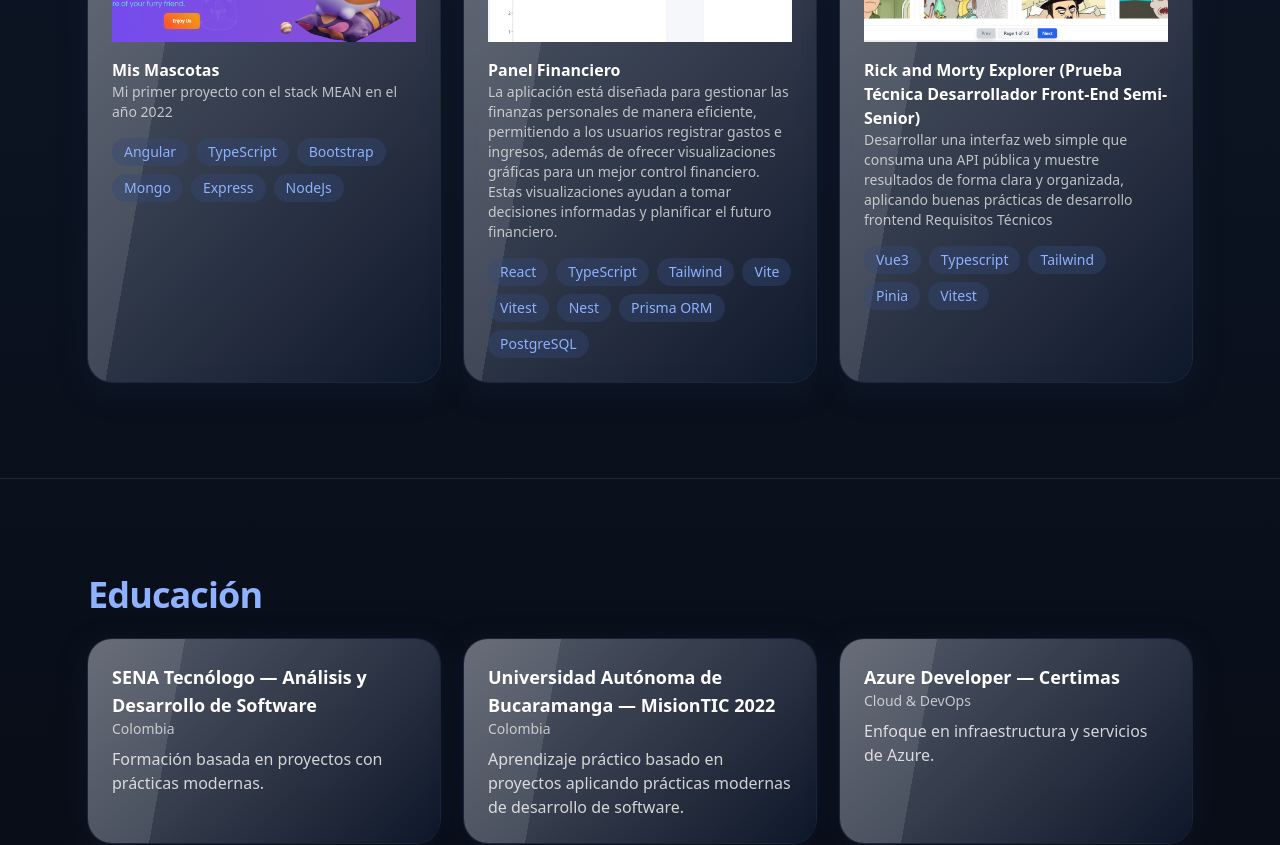
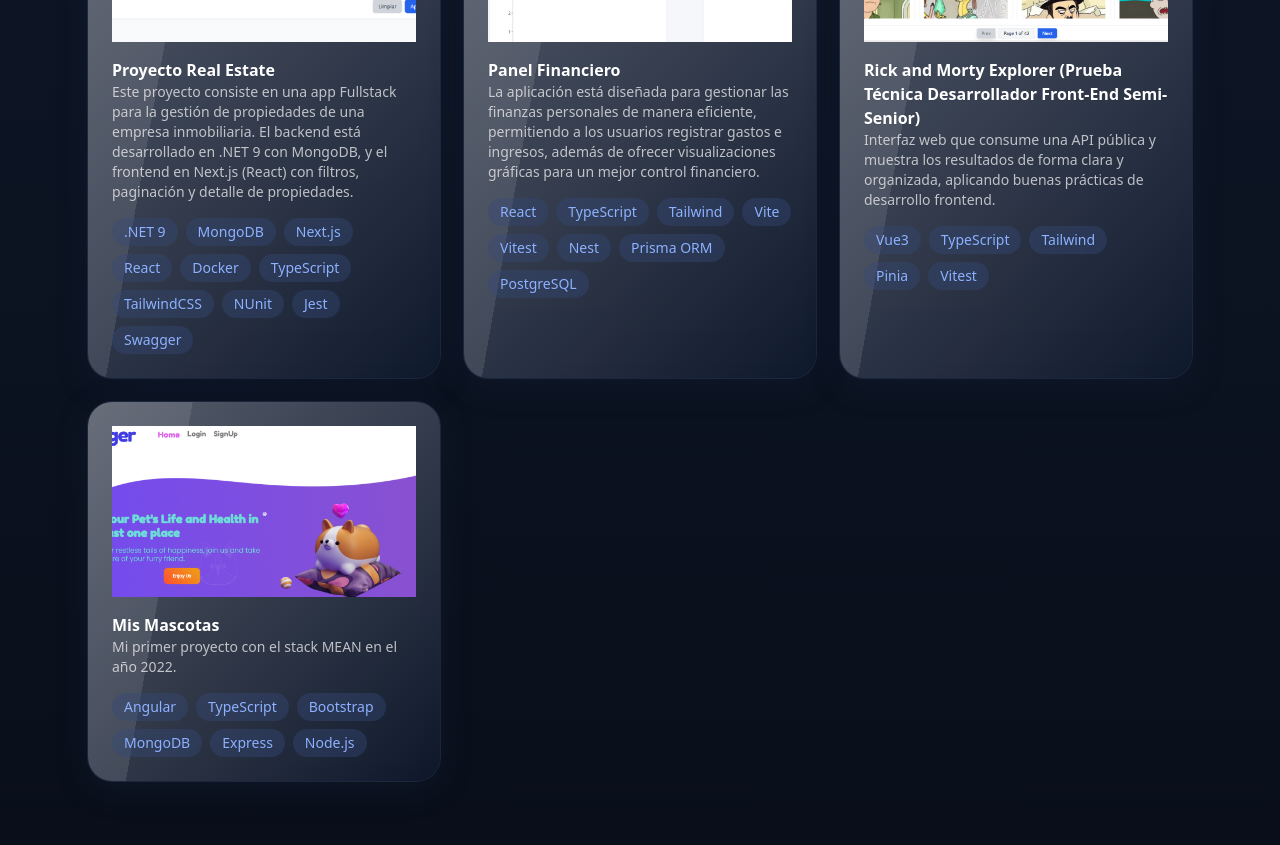
Before and after one commit to juasamaya/curriculum, a React (Vite) app: page / in a window 1280 px wide. Shown: the part 1640-2485 px from the top of the page. Built offline with nearby package versions, Linux system fonts and the light colour scheme.

Commit message:
Add real state project

```diff
--- a/src/App.tsx
+++ b/src/App.tsx
@@ -112,8 +112,8 @@ export default function App() {
               />
               <p className="mb-4">{selectedProject.desc}</p>
               <ul className="list-disc pl-6 mb-4">
-                {selectedProject.bullets.split(",").map((item, index) => (
-                  <li key={index}>{item.trim()}</li>
+                {selectedProject.bullets.map((item, index) => (
+                  <li key={index}>{item}</li>
                 ))}
               </ul>
               <ul className="flex flex-wrap gap-2 mb-4">
--- a/src/content/i18n.ts
+++ b/src/content/i18n.ts
@@ -1,6 +1,7 @@
 import mortyImage from './img/rick-morty.png'
 import jaegerImage from './img/jaeger.png'
 import financialImage from './img/finance.png'
+import realStateImage from './img/real-state.png'
 
 export const content = {
   en: {
@@ -39,31 +40,67 @@ export const content = {
     },
     projects: [
       {
-        title: "Jaeger Pets",
-        desc: "My first MEAN Stack project year 2022",
-        techs: ["Angular", "TypeScript", "Bootstrap", "Mongo", "Express", "NodeJs"],
-        bullets:
-          "My FullStack Development Bootcamp project.",
-        url: "https://steady-tarsier-7a60ba.netlify.app/",
-        image: jaegerImage
+        title: "Real Estate Project",
+        desc: "This project is a fullstack application for managing properties in a real estate company. The backend is built with .NET 9 and MongoDB, while the frontend is developed with Next.js (React), featuring filters, pagination, and property detail views.",
+        techs: [".NET 9", "MongoDB", "Next.js", "React", "Docker", "TypeScript", "TailwindCSS", "NUnit", "Jest", "Swagger"],
+        bullets: [
+          "Layered backend architecture (Controllers, Application, Domain, and Infrastructure).",
+          "Implementation of services and interfaces (IPropertyService, IPropertyRepository) to decouple business logic.",
+          "Use of strongly typed DTOs (PropertyDto, PropertyWithImageDto, PropertyFilterDto) for communication between layers.",
+          "Optimized queries with filters by name, address, and price range.",
+          "Efficient pagination for property listings.",
+          "Domain model including Property, Owner, PropertyImage, and PropertyTrace entities.",
+          "Frontend built with Next.js using reusable components for filters, cards, and detailed property views.",
+          "Testing with NUnit on the backend and Jest + React Testing Library on the frontend."
+        ],
+        url: "https://dashboardingresos.netlify.app/",
+        image: realStateImage
       },
       {
         title: "Financial Dashboard",
         desc: "The app is designed to efficiently manage personal finances, allowing users to track expenses and income, and offering graphical visualizations for better financial control. These visuals help users make informed decisions and plan their financial future.",
         techs: ["React", "TypeScript", "Tailwind", "Vite", "Vitest", "Nest", "Prisma ORM", "PostgreSQL"],
-        bullets:
-          "Implementation of a JWT authentication system, ensuring access only to authorized users. CRUD functionality for managing income and expenses, maintaining an accurate record of transactions, Ability to apply filters by date and transaction type to organize financial data, Inclusion of summary charts in bar or pie format to identify patterns and trends, Option to export summaries in CSV format for external financial tracking and further analysis",
+        bullets: [
+          "Implementation of a JWT authentication system ensuring access only to authorized users.",
+          "CRUD functionality for managing income and expenses while maintaining an accurate record of transactions.",
+          "Ability to apply filters by date and transaction type to organize financial data.",
+          "Inclusion of summary charts in bar or pie format to identify patterns and trends.",
+          "Option to export summaries in CSV format for external financial tracking and analysis."
+        ],
         url: "https://dashboardingresos.netlify.app/",
         image: financialImage
       },
       {
         title: "Rick and Morty Explorer (Front-End Semi-Senior Developer Technical Test)",
-        desc: "Develop a simple web interface that consumes a public API and displays results clearly and in an organized manner, applying good frontend development practices. Technical Requirements:",
+        desc: "Develop a simple web interface that consumes a public API and displays results clearly and in an organized manner, applying good frontend development practices.",
         techs: ["Vue3", "TypeScript", "Tailwind", "Pinia", "Vitest"],
-        bullets:
-          "Use the framework required for the position you applied for, Consume any open public API, Implement a pleasant and functional user interface, Document your solution and technical decisions, Version your code using Git, Implement basic unit tests, Display a list of items retrieved from the chosen API, Allow querying details of a specific item from the list, Include basic error handling (API failure, missing data)",
+        bullets: [
+          "Consume the public Rick and Morty API.",
+          "Display a list of characters retrieved from the API.",
+          "Allow users to view detailed information for a selected character.",
+          "Implement global state management using Pinia.",
+          "Create a responsive and visually clean interface using TailwindCSS.",
+          "Include basic error handling for API failures or missing data.",
+          "Implement basic unit tests using Vitest.",
+          "Use Git for version control and documentation of technical decisions."
+        ],
         url: "https://rickandmortytv.netlify.app/",
         image: mortyImage
+      },
+      {
+        title: "Jaeger Pets",
+        desc: "My first MEAN Stack project built in 2022.",
+        techs: ["Angular", "TypeScript", "Bootstrap", "MongoDB", "Express", "Node.js"],
+        bullets: [
+          "CRUD application for managing pets.",
+          "Backend built with Node.js and Express.",
+          "MongoDB used for data storage.",
+          "Frontend developed using Angular.",
+          "User interface styled with Bootstrap.",
+          "Project developed during my FullStack Development Bootcamp."
+        ],
+        url: "https://steady-tarsier-7a60ba.netlify.app/",
+        image: jaegerImage
       }
     ],
     education: {
@@ -91,7 +128,7 @@ export const content = {
         {
           company: "Linktic",
           role: "Front‑End Developer Mid Level",
-          date: "June 6, 2025 — Present",
+          date: "June 6, 2025 — November 18, 2025",
           bullets: [
             "Develop modern, responsive, high‑performance interfaces for public and private platforms.",
             "Apply accessibility and usability best practices; integrate RESTful APIs with scalable UI architecture.",
@@ -174,31 +211,69 @@ export const content = {
     },
     projects: [
       {
-        title: "Mis Mascotas",
-        desc: "Mi primer proyecto con el stack MEAN en el año 2022",
-        techs: ["Angular", "TypeScript", "Bootstrap", "Mongo", "Express", "NodeJs"],
-        bullets:
-          "Proyecto realizado durante mi Bootcamp de Desarrollo FullStack.",
-        url: "https://steady-tarsier-7a60ba.netlify.app/",
-        image: jaegerImage
+        title: "Proyecto Real Estate",
+        desc: "Este proyecto consiste en una app Fullstack para la gestión de propiedades de una empresa inmobiliaria. El backend está desarrollado en .NET 9 con MongoDB, y el frontend en Next.js (React) con filtros, paginación y detalle de propiedades.",
+        techs: [".NET 9", "MongoDB", "Next.js", "React", "Docker", "TypeScript", "TailwindCSS", "NUnit", "Jest", "Swagger"],
+        bullets: [
+          "Arquitectura backend basada en capas (Controllers, Application, Domain e Infrastructure).",
+          "Implementación de servicios e interfaces (IPropertyService, IPropertyRepository) para desacoplar la lógica de negocio.",
+          "Uso de DTOs tipados (PropertyDto, PropertyWithImageDto, PropertyFilterDto) para comunicación entre capas.",
+          "Consultas optimizadas con filtros por nombre, dirección y rango de precio.",
+          "Paginación eficiente para el listado de propiedades.",
+          "Modelo de dominio con entidades Property, Owner, PropertyImage y PropertyTrace.",
+          "Frontend en Next.js con componentes reutilizables para filtros, cards y vista detallada.",
+          "Testing con NUnit en backend y Jest + React Testing Library en frontend."
+        ],
+        url: "https://dashboardingresos.netlify.app/",
+        image: realStateImage
       },
       {
         title: "Panel Financiero",
-        desc: "La aplicación está diseñada para gestionar las finanzas personales de manera eficiente, permitiendo a los usuarios registrar gastos e ingresos, además de ofrecer visualizaciones gráficas para un mejor control financiero. Estas visualizaciones ayudan a tomar decisiones informadas y planificar el futuro financiero.",
+        desc: "La aplicación está diseñada para gestionar las finanzas personales de manera eficiente, permitiendo a los usuarios registrar gastos e ingresos, además de ofrecer visualizaciones gráficas para un mejor control financiero.",
         techs: ["React", "TypeScript", "Tailwind", "Vite", "Vitest", "Nest", "Prisma ORM", "PostgreSQL"],
-        bullets:
-          "Implementación de un sistema de autenticación con JWT que garantiza el acceso solo a usuarios autorizados. Funcionalidad CRUD para gestionar ingresos y gastos, manteniendo un registro preciso de las transacciones. Posibilidad de aplicar filtros por fecha y tipo de transacción para organizar los datos financieros. Inclusión de gráficos resumen en formato de barras o pastel para identificar patrones y tendencias. Opción de exportar resúmenes en formato CSV para seguimiento financiero externo y análisis adicional.",
+        bullets: [
+          "Sistema de autenticación con JWT para proteger el acceso a la aplicación.",
+          "Funcionalidad CRUD para registrar y gestionar ingresos y gastos.",
+          "Filtros por fecha y tipo de transacción para organizar la información financiera.",
+          "Visualización de datos mediante gráficos de barras y pastel.",
+          "Resumen financiero para identificar patrones de gasto.",
+          "Exportación de reportes en formato CSV para análisis externo."
+        ],
         url: "https://dashboardingresos.netlify.app/",
         image: financialImage
       },
       {
-        title: "Rick and Morty Explorer (Prueba Técnica Desarrollador Front‑End Semi-Senior)",
-        desc: "Desarrollar una interfaz web simple que consuma una API pública y muestre resultados de forma clara y organizada, aplicando buenas prácticas de desarrollo frontend Requisitos Técnicos",
-        techs: ["Vue3", "Typescript", "Tailwind", "Pinia", "Vitest"],
-        bullets: "Usa el framework de la vacante en la que aplicaste, Consume cualquier API pública abierta, Implementa una interfaz visual agradable y funcional, Documenta tu solución y decisiones técnicas, Versiona tu código usando Git, Implementar pruebas unitarias básicas, Mostrar una lista de elementos obtenidos desde la API seleccionada, Permitir consultar detalles de un elemento específico desde la lista,Incluir manejo básico de errores (fallo en API, datos faltantes)",
+        title: "Rick and Morty Explorer (Prueba Técnica Desarrollador Front-End Semi-Senior)",
+        desc: "Interfaz web que consume una API pública y muestra los resultados de forma clara y organizada, aplicando buenas prácticas de desarrollo frontend.",
+        techs: ["Vue3", "TypeScript", "Tailwind", "Pinia", "Vitest"],
+        bullets: [
+          "Consumo de la API pública de Rick and Morty.",
+          "Listado dinámico de personajes obtenidos desde la API.",
+          "Vista de detalles de cada personaje seleccionable desde la lista.",
+          "Gestión de estado global utilizando Pinia.",
+          "Interfaz responsiva construida con TailwindCSS.",
+          "Manejo básico de errores como fallos en la API o datos faltantes.",
+          "Implementación de pruebas unitarias con Vitest.",
+          "Versionamiento del proyecto utilizando Git."
+        ],
         url: "https://rickandmortytv.netlify.app/",
         image: mortyImage
       },
+      {
+        title: "Mis Mascotas",
+        desc: "Mi primer proyecto con el stack MEAN en el año 2022.",
+        techs: ["Angular", "TypeScript", "Bootstrap", "MongoDB", "Express", "Node.js"],
+        bullets: [
+          "Aplicación CRUD para gestionar mascotas.",
+          "Backend construido con Node.js y Express.",
+          "Base de datos MongoDB para almacenamiento de información.",
+          "Frontend desarrollado en Angular.",
+          "Interfaz construida con Bootstrap.",
+          "Proyecto realizado durante mi Bootcamp de Desarrollo FullStack."
+        ],
+        url: "https://steady-tarsier-7a60ba.netlify.app/",
+        image: jaegerImage
+      }
     ],
     education: {
       title: "Educación",
@@ -215,7 +290,7 @@ export const content = {
         {
           company: "Autonomic Mind",
           role: "Fullstack developer",
-          date: "18 de noviembre de 2025 — 28 de enero de 2026",
+          date: "19 de noviembre de 2025 — 28 de enero de 2026",
           bullets: [
             "Desarrollo de microservicios bajo arquitectura por modelos y DAO. ",
             "Implementación de soluciones con React, NestJS, C#, PostgreSQL y AWS.",
@@ -225,7 +300,7 @@ export const content = {
         {
           company: "Linktic",
           role: "Desarrollador Front‑End (Semisenior)",
-          date: "6 de junio de 2025 — Actualidad",
+          date: "6 de junio de 2025 — 18 de noviembre del 2025",
           bullets: [
             "Interfaces modernas, responsivas y de alto rendimiento para plataformas públicas y privadas.",
             "Buenas prácticas de accesibilidad y usabilidad; integración de APIs RESTful con arquitectura UI escalable.",
```
Also changed, not shown: src/content/img/real-state.png (added).
